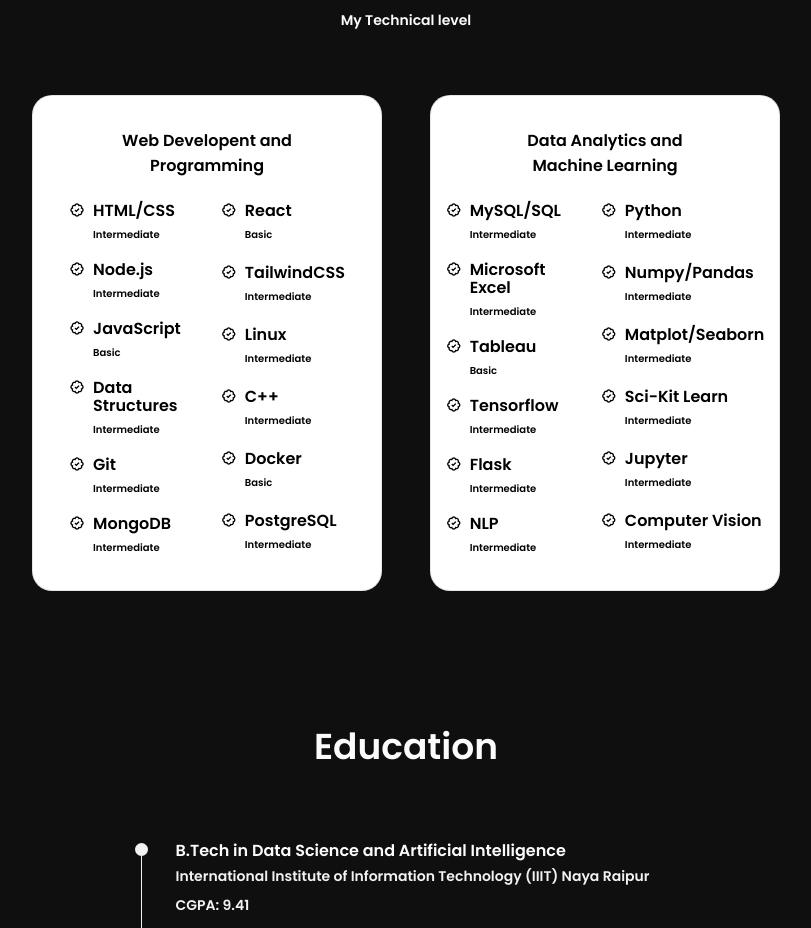
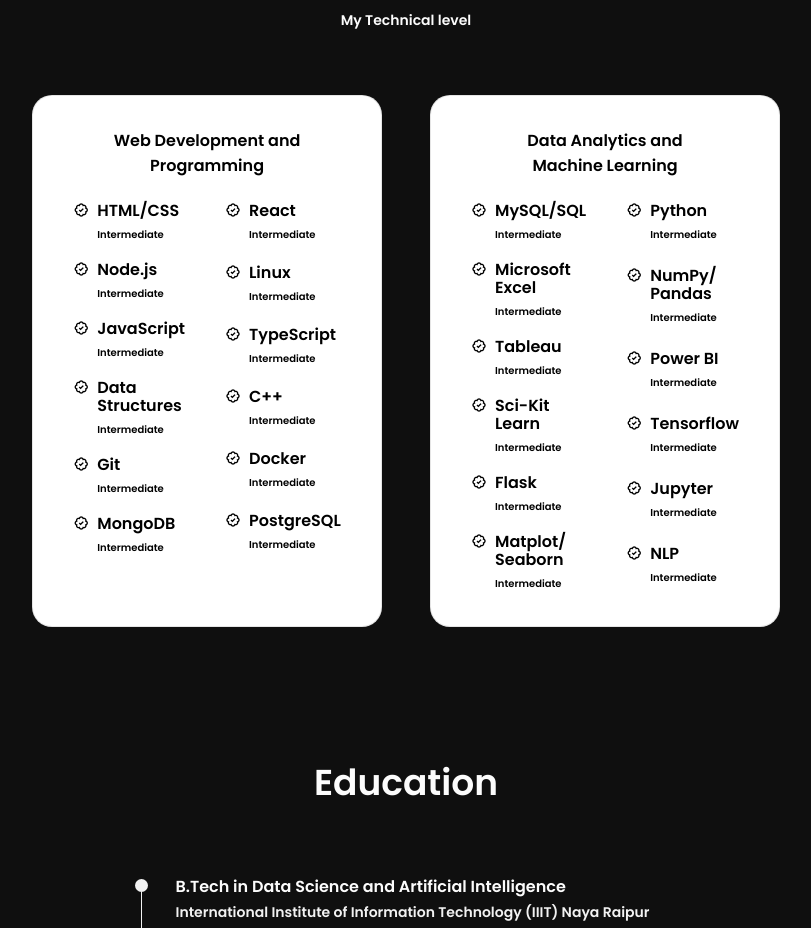
Before and after one commit to Harshvardhan2164/My-Portfolio-Website, a React (Create React App) app: page / in a window 1280 px wide. Shown: the part 1440-2368 px from the top of the page, without its empty margins (234-1045 px from the left). Built offline with nearby package versions, Linux system fonts and the light colour scheme; a web font is replaced by a local one.

Commit message:
Updated technical skills section

```diff
--- a/src/components/skills/DA.js
+++ b/src/components/skills/DA.js
@@ -30,7 +30,7 @@
 
                   <div>
                     <h3 className="skills_name">Tableau</h3>
-                    <span className="skills__level">Basic</span>
+                    <span className="skills__level">Intermediate</span>
                   </div>
                 </div>
 
@@ -38,7 +38,7 @@
                   <i class='bx bx-badge-check' ></i>
 
                   <div>
-                    <h3 className="skills_name">Tensorflow</h3>
+                    <h3 className="skills_name">Sci-Kit Learn</h3>
                     <span className="skills__level">Intermediate</span>
                   </div>
                 </div>
@@ -56,7 +56,8 @@
                   <i class='bx bx-badge-check' ></i>
 
                   <div>
-                    <h3 className="skills_name">NLP</h3>
+                    <h3 className="skills_name">Matplot/
+                      Seaborn</h3>
                     <span className="skills__level">Intermediate</span>
                   </div>
                 </div>
@@ -76,7 +77,8 @@
                   <i class='bx bx-badge-check' ></i>
 
                   <div>
-                    <h3 className="skills_name">Numpy/Pandas</h3>
+                    <h3 className="skills_name">NumPy/
+                      Pandas</h3>
                     <span className="skills__level">Intermediate</span>
                   </div>
                 </div>
@@ -85,7 +87,7 @@
                   <i class='bx bx-badge-check' ></i>
 
                   <div>
-                    <h3 className="skills_name">Matplot/Seaborn</h3>
+                    <h3 className="skills_name">Power BI</h3>
                     <span className="skills__level">Intermediate</span>
                   </div>
                 </div>
@@ -94,7 +96,7 @@
                   <i class='bx bx-badge-check' ></i>
 
                   <div>
-                    <h3 className="skills_name">Sci-Kit Learn</h3>
+                    <h3 className="skills_name">Tensorflow</h3>
                     <span className="skills__level">Intermediate</span>
                   </div>
                 </div>
@@ -112,7 +114,7 @@
                   <i class='bx bx-badge-check' ></i>
 
                   <div>
-                    <h3 className="skills_name">Computer Vision</h3>
+                    <h3 className="skills_name">NLP</h3>
                     <span className="skills__level">Intermediate</span>
                   </div>
                 </div>
--- a/src/components/skills/Frontend.js
+++ b/src/components/skills/Frontend.js
@@ -3,7 +3,7 @@
 const Frontend = () => {
   return (
     <div className="skills__content">
-        <h3 className="skills__title">Web Developent and Programming</h3>
+        <h3 className="skills__title">Web Development and Programming</h3>
 
         <div className="skills__box">
             <div className="skills__group">
@@ -30,7 +30,7 @@
 
                   <div>
                     <h3 className="skills_name">JavaScript</h3>
-                    <span className="skills__level">Basic</span>
+                    <span className="skills__level">Intermediate</span>
                   </div>
                 </div>
 
@@ -68,15 +68,6 @@
 
                   <div>
                     <h3 className="skills_name">React</h3>
-                    <span className="skills__level">Basic</span>
-                  </div>
-                </div>
-
-                <div className="skills__data">
-                  <i class='bx bx-badge-check' ></i>
-
-                  <div>
-                    <h3 className="skills_name">TailwindCSS</h3>
                     <span className="skills__level">Intermediate</span>
                   </div>
                 </div>
@@ -86,6 +77,15 @@
 
                   <div>
                     <h3 className="skills_name">Linux</h3>
+                    <span className="skills__level">Intermediate</span>
+                  </div>
+                </div>
+
+                <div className="skills__data">
+                  <i class='bx bx-badge-check' ></i>
+
+                  <div>
+                    <h3 className="skills_name">TypeScript</h3>
                     <span className="skills__level">Intermediate</span>
                   </div>
                 </div>
@@ -104,7 +104,7 @@
 
                   <div>
                     <h3 className="skills_name">Docker</h3>
-                    <span className="skills__level">Basic</span>
+                    <span className="skills__level">Intermediate</span>
                   </div>
                 </div>
 
```
